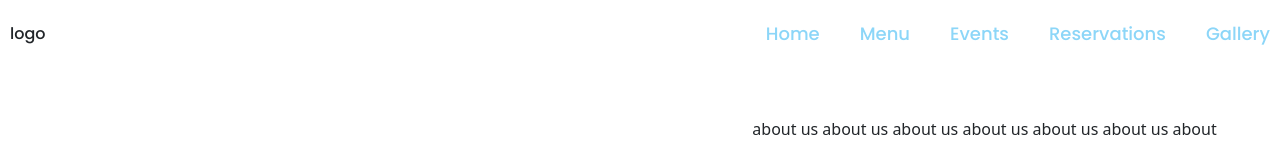
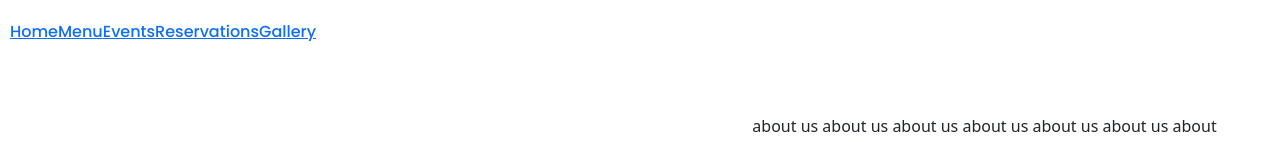
Before and after one commit to Andee-R/edelweiss-lp, a React (Create React App) app: page / in a window 1280 px wide. Shown: the top 142 px of the page. Built offline with nearby package versions, Linux system fonts and the light colour scheme.

Commit message:
working on linking pages on navbar

```diff
--- a/package.json
+++ b/package.json
@@ -9,6 +9,7 @@
     "bootstrap": "^5.3.3",
     "react": "^18.3.1",
     "react-dom": "^18.3.1",
+    "react-router-dom": "^6.25.1",
     "react-scripts": "5.0.1",
     "web-vitals": "^2.1.4"
   },
--- a/src/App.js
+++ b/src/App.js
@@ -1,13 +1,19 @@
 import "./App.css";
-import Navbar from "./Navbar";
+import Navbar from "./components/Navbar";
 import HeroContainer from "./HeroContainer";
-import MenuGrid from "./MenuGrid";
-import Events from "./Events";
+import MenuGrid from "./components/MenuGrid";
+import Events from "./components/Events";
+import { BrowserRouter, Routes, Route } from "react-router-dom";
 
 function App() {
   return (
-    <div className="App">
-      <Navbar />
+    <>
+      <BrowserRouter>
+        <Navbar />
+        <Routes>
+          <Route path="/" exact />
+        </Routes>
+      </BrowserRouter>
       <HeroContainer />
       <MenuGrid />
       <Events />
@@ -19,7 +25,7 @@ function App() {
           <p> Phone: 602-404-5919</p>
         </div>
       </footer>
-    </div>
+    </>
   );
 }
 
--- a/src/Navbar.js
+++ /dev/null
@@ -1,16 +0,0 @@
-import React from "react";
-import "./Navbar.css";
-export default function Navbar() {
-  return (
-    <header className="Header">
-      <a src="/">logo</a>
-      <nav className="Navbar">
-        <a href="/">Home</a>
-        <a href="/">Menu</a>
-        <a href="/">Events</a>
-        <a href="/">Reservations</a>
-        <a href="/">Gallery</a>
-      </nav>
-    </header>
-  );
-}
--- a/src/Events.js
+++ b/src/components/Events.js
@@ -1,5 +1,6 @@
 import React from "react";
-import "./Events.css";
+import "../components/Events.css";
+
 export default function Events() {
   return (
     <div className="Events">
--- a/src/MenuGrid.js
+++ b/src/components/MenuGrid.js
@@ -1,5 +1,5 @@
 import React from "react";
-import "./MenuGrid.css";
+import "../components/MenuGrid.css";
 export default function MenuGrid() {
   return (
     <div className="MenuGrid">
--- a/src/Navbar.css
+++ b/src/components/Navbar.css
@@ -1,4 +1,4 @@
-.Header {
+.Navbar {
   top: 0;
   left: 0;
   width: 100%;
@@ -11,7 +11,7 @@
   z-index: 100;
 }
 
-.Navbar a {
+.Navbar Link {
   position: relative;
   font-size: 18px;
   font-weight: 500;
@@ -20,7 +20,7 @@
   color: var(--branding-color);
 }
 
-.Navbar a::before {
+.Navbar Link::before {
   content: "";
   position: absolute;
   top: 100%;
@@ -30,6 +30,6 @@
   background: var(--branding-color);
   transition: 0.3s;
 }
-.Navbar a:hover::before {
+.Navbar Link:hover::before {
   width: 100%;
 }
--- /dev/null
+++ b/src/components/Navbar.js
@@ -0,0 +1,23 @@
+import React, { useState } from "react";
+import "../components/Navbar.css";
+
+import { Link } from "react-router-dom";
+export default function Navbar() {
+  const [click, setClick] = useState(false);
+  const handleClick = () => setClick(!click);
+  return (
+    <>
+      <nav className="Navbar">
+        <div className="NavbarContainer">
+          <Link to="/" className="NavbarLogo"></Link>
+
+          <Link to="/">Home</Link>
+          <Link to="/">Menu</Link>
+          <Link to="/">Events</Link>
+          <Link to="/">Reservations</Link>
+          <Link to="/">Gallery</Link>
+        </div>
+      </nav>
+    </>
+  );
+}
```
Also changed, not shown: src/components/Events.css (renamed from src/Events.css), src/components/MenuGrid.css (renamed from src/MenuGrid.css), 1 other file (tests, documents, lock files or other folders).
